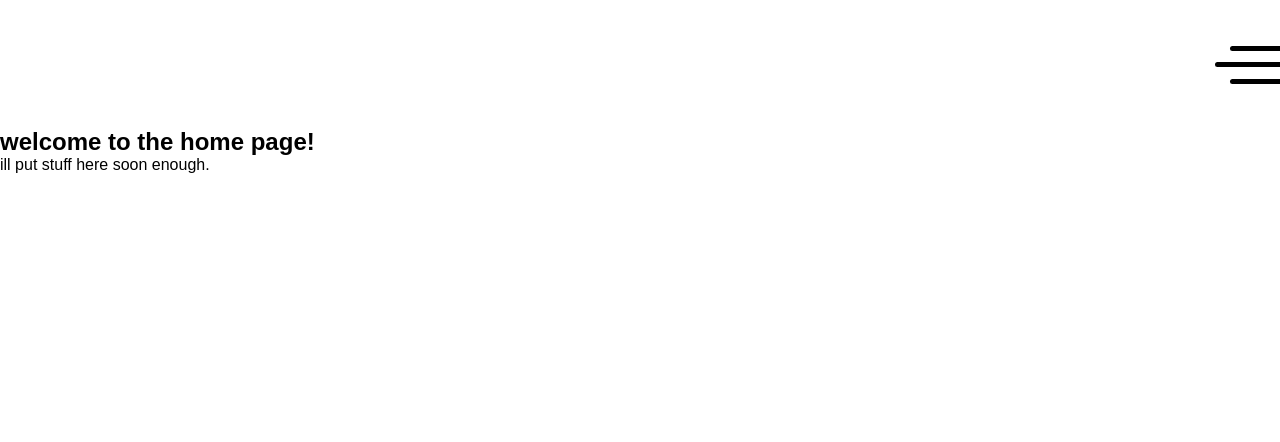
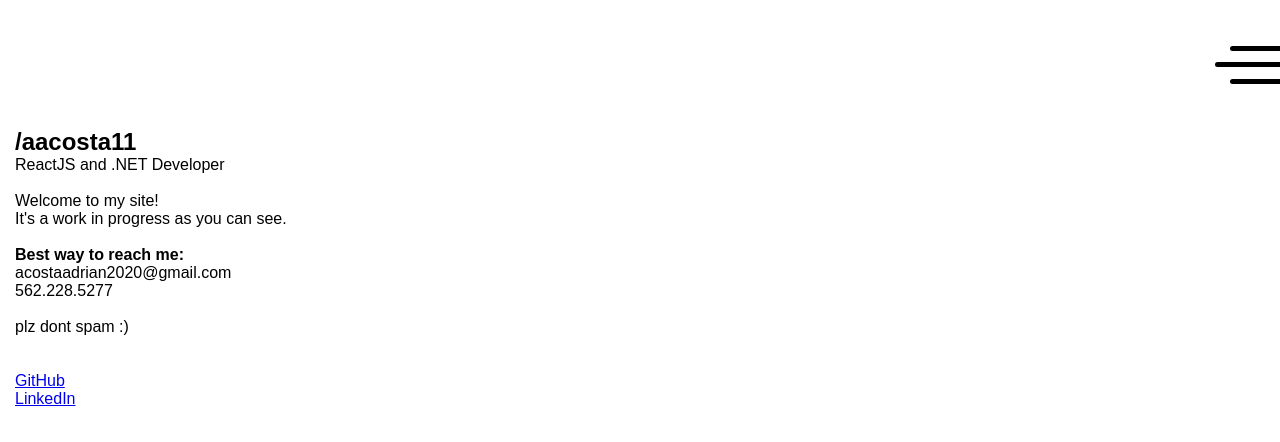
Before and after one commit to aacosta11/portfolio, a Gatsby site: page / in a window 1280 px wide. Built offline with nearby package versions, Linux system fonts and the light colour scheme; Gatsby itself is replaced by a stand-in of ours.

Commit message:
mvp for contact

```diff
--- a/src/components/Home/HomeContent.jsx
+++ b/src/components/Home/HomeContent.jsx
@@ -1,8 +1,24 @@
 import React from "react";
 const HomeContent = props => {
     return (<>
-    <h2>welcome to the home page!</h2>
-    <p>ill put stuff here soon enough.</p>
+    <div style={{marginLeft: `${15}px`}} >
+        <h2>/aacosta11</h2>
+        <p>ReactJS and .NET Developer</p>
+        <br />
+        <p>Welcome to my site! </p>
+        <p>It's a work in progress as you can see.</p>
+        <br />
+        <h4>Best way to reach me: </h4>
+        <p>acostaadrian2020@gmail.com</p>
+        <p>562.228.5277</p>
+        <br />
+        <p>plz dont spam :)</p>
+        <br />
+        <br />
+        <a href="https://github.com/aacosta11" target={"_blank"} >GitHub</a>
+        <br />
+        <a href="https://linkedin.com/in/aacosta11" target={"_blank"} >LinkedIn</a>
+    </div>
     </>)
 }
 export default HomeContent;
--- a/src/components/Shared/Navigation/FloatingMenu.jsx
+++ b/src/components/Shared/Navigation/FloatingMenu.jsx
@@ -8,7 +8,7 @@ const FloatingMenu = props => {
     const {isMenuActive,setIsMenuActive} = useContext(IsMenuActive);
     const menuController = useAnimation();
     const listContainer = {
-        hidden: {opacity: 0,x:200,transition: {delayChildren: .5,duration: .55}},
+        hidden: {opacity: 0,x:0,transition: {delayChildren: .5,duration: .55}},
         visible: {
             opacity: 1,
             transition: {
```
Also changed, not shown: README.md.
